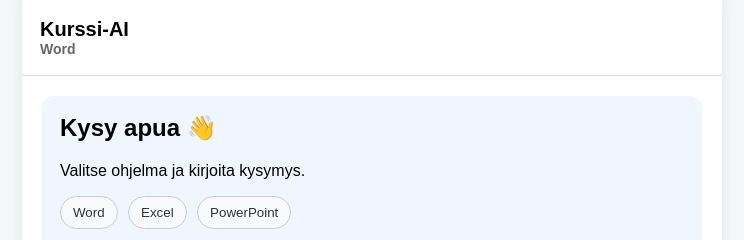
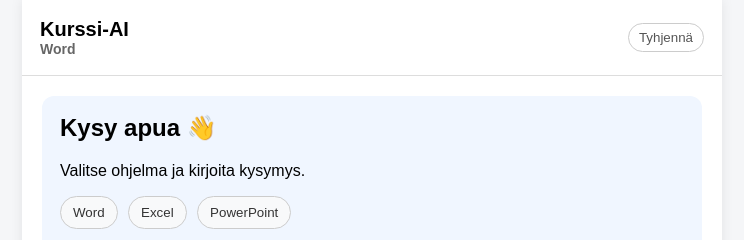
Before and after one commit to DLSDesign/kurssi-ai, a website: page public/index.html in a window 1280 px wide. Both pictures are taken after a click on the button "Word". Shown: the top 240 px of the page, 268-1012 px from the left. Drawn offline with Linux system fonts and the light colour scheme.

Commit message:
lisatty ohjelman vaihto tyhjennys ja analytiikka

```diff
--- a/public/index.html
+++ b/public/index.html
@@ -29,6 +29,24 @@
       border-bottom: 1px solid #ddd;
       background: #ffffff;
     }
+.header {
+  display: flex;
+  justify-content: space-between;
+  align-items: center;
+}
+
+.clear-button {
+  background: transparent;
+  border: 1px solid #ccc;
+  color: #555;
+  border-radius: 16px;
+  padding: 6px 10px;
+  cursor: pointer;
+}
+
+.clear-button:hover {
+  background: #f1f1f1;
+}
 
     #chat {
       flex: 1;
@@ -165,8 +183,11 @@ transition: opacity 0.3s ease, transform 0.3s ease;
 <div class="container">
 
 <div class="header">
-  Kurssi-AI
-  <div id="headerOhjelma" style="font-size:14px; color:#666;"></div>
+  <div>
+    Kurssi-AI
+    <div id="headerOhjelma" style="font-size:14px; color:#666;"></div>
+  </div>
+  <button class="clear-button" onclick="tyhjennaKeskustelu()">Tyhjennä</button>
 </div>
 
   <div id="chat">
@@ -220,9 +241,17 @@ function valitseOhjelma(ohjelma) {
 
   document.getElementById("valittuOhjelma").innerText = teksti;
 
-  // 🔥 uusi rivi
-  document.getElementById("headerOhjelma").innerText =
-    ohjelma ? ohjelma : "";
+  const headerOhjelma = document.getElementById("headerOhjelma");
+  if (headerOhjelma) {
+    headerOhjelma.innerText = ohjelma ? ohjelma : "";
+  }
+
+  if (historia.length > 0) {
+    lisaaViesti("assistant", ohjelma
+      ? `Ohjelma vaihdettu: ${ohjelma}`
+      : "Ohjelmarajaus poistettu."
+    );
+  }
 }
 function piilotaAloitusruutu() {
   const welcome = document.getElementById("welcome");
@@ -235,7 +264,33 @@ function piilotaAloitusruutu() {
     }, 300);
   }
 }
+function tyhjennaKeskustelu() {
+  historia = [];
 
+  const chat = document.getElementById("chat");
+  chat.innerHTML = `
+    <div id="welcome" class="welcome">
+      <h2>Kysy apua 👋</h2>
+      <p>Valitse ohjelma ja kirjoita kysymys.</p>
+
+      <div class="programs">
+        <button onclick="valitseOhjelma('Word')">Word</button>
+        <button onclick="valitseOhjelma('Excel')">Excel</button>
+        <button onclick="valitseOhjelma('PowerPoint')">PowerPoint</button>
+      </div>
+
+      <p id="valittuOhjelma" class="selected-program">
+        ${valittuOhjelma ? "Valittu ohjelma: " + valittuOhjelma : "Ohjelmaa ei ole valittu."}
+      </p>
+
+      <div class="suggestions">
+        <button onclick="lahetaValmisKysymys('Miten jaan tiedoston?')">Miten jaan tiedoston?</button>
+        <button onclick="lahetaValmisKysymys('Miten valitsen sarakkeen?')">Miten valitsen sarakkeen?</button>
+        <button onclick="lahetaValmisKysymys('Miten lisään kuvan?')">Miten lisään kuvan?</button>
+      </div>
+    </div>
+  `;
+}
 function lisaaViesti(rooli, teksti, id = null) {
   const chat = document.getElementById("chat");
 
```
Also changed, not shown: server.mjs (+9 -0 lines).
